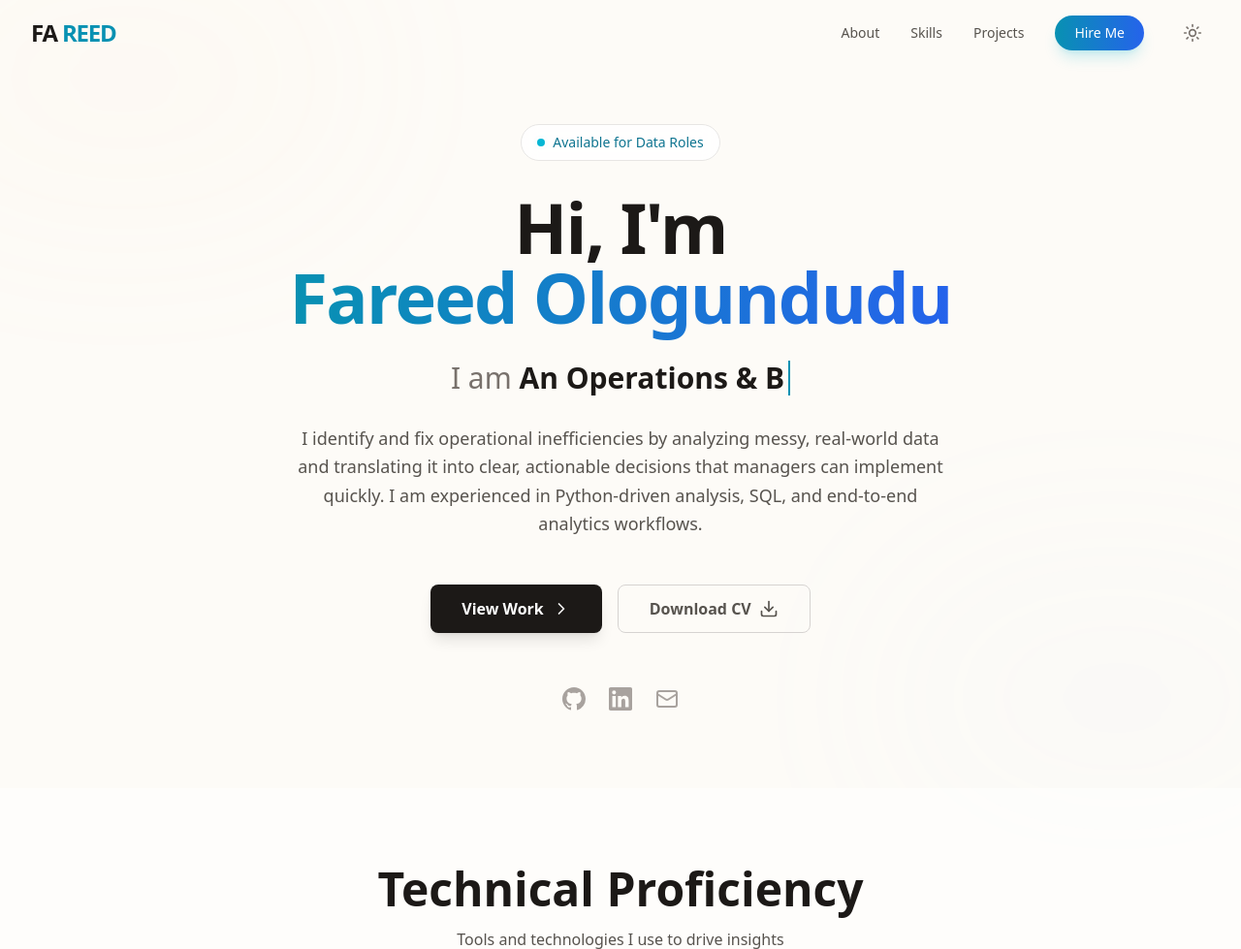
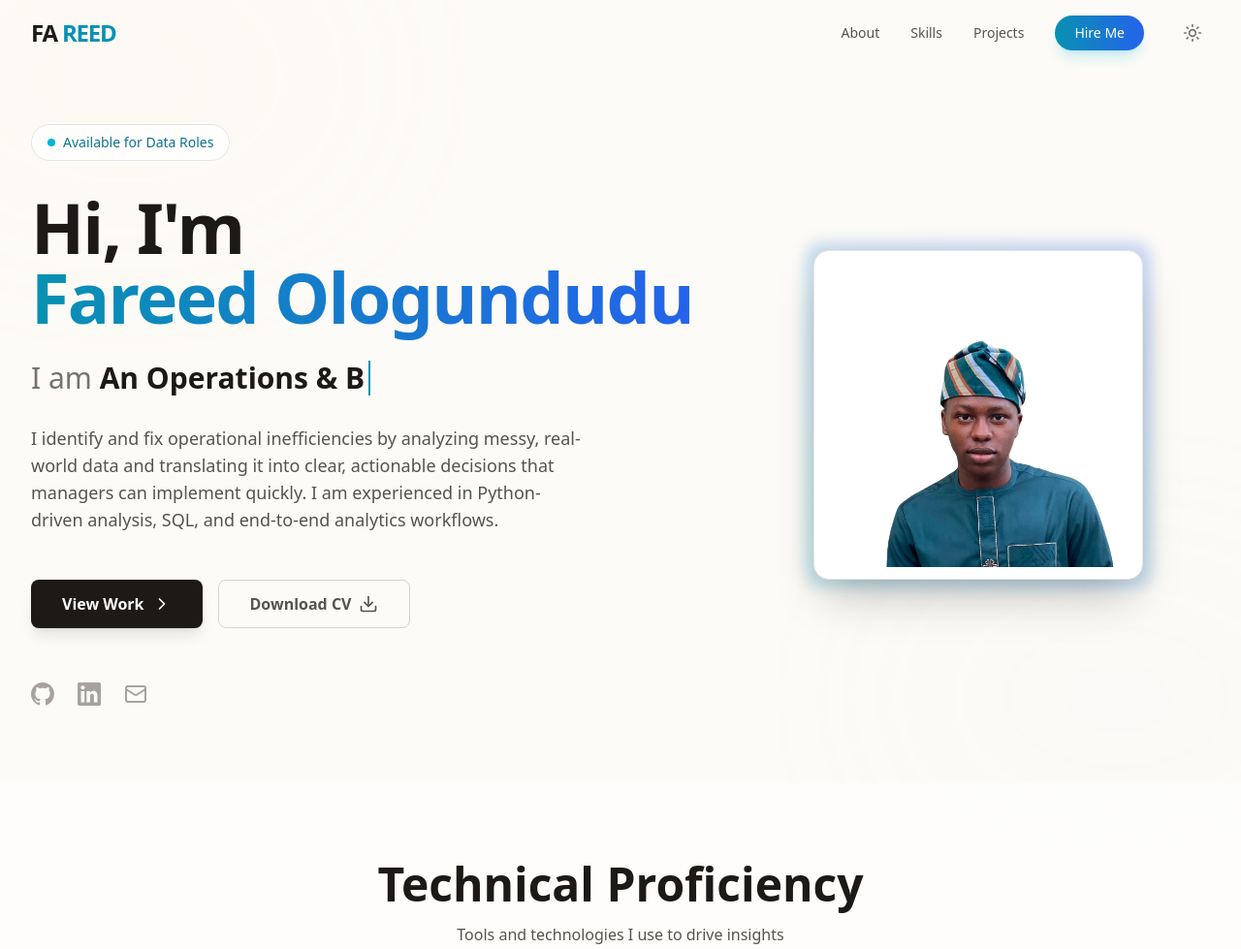
Before and after one commit to Fareed04/portfolio, a Django app: page / in a window 1280 px wide. Shown: the top 979 px of the page at 97% size. Run offline with Django 5.2, Linux system fonts and the light colour scheme; some libraries are stand-ins or nearby versions.

Commit message:
feat: add profile image to portfolio page

```diff
--- a/home/templates/home/home.html
+++ b/home/templates/home/home.html
@@ -6,7 +6,6 @@
     <meta name="viewport" content="width=device-width, initial-scale=1.0">
     <link rel="icon" type="image/svg+xml" href="{% static 'home/favicon.svg' %}">
     <title>{{ profile.name }} | Portfolio</title>
-        <!-- Tailwind CSS -->
     <script src="https://cdn.tailwindcss.com"></script>
     <script>
         tailwind.config = {
@@ -14,7 +13,7 @@
             theme: {
                 extend: {
                     colors: {
-                            cream: '#fdfbf7', // Custom Creamy Color
+                        cream: '#fdfbf7',
                         stone: {
                             850: '#1c1917',
                         }
@@ -23,10 +22,8 @@
             }
         }
     </script>
-        <!-- Lucide Icons -->
     <script src="https://unpkg.com/lucide@latest"></script>
     <style>
-            /* Custom Utilities for Animations */
         .reveal {
             opacity: 0;
             transform: translateY(30px);
@@ -41,7 +38,6 @@
             transition: width 1.5s ease-out;
         }
     </style>
-        <!-- Theme Init Script -->
     <script>
         if (localStorage.theme === 'dark' || (!('theme' in localStorage) && window.matchMedia('(prefers-color-scheme: dark)').matches)) {
             document.documentElement.classList.add('dark')
@@ -52,13 +48,11 @@
 </head>
 <body class="min-h-screen bg-cream text-stone-900 dark:bg-gray-950 dark:text-gray-100 font-sans selection:bg-cyan-500/30 selection:text-cyan-600 dark:selection:text-cyan-100 overflow-x-hidden transition-colors duration-300">
 
-        <!-- Dynamic Background Mesh -->
     <div class="fixed inset-0 z-0 opacity-30 pointer-events-none">
         <div class="absolute top-[-10%] left-[-10%] w-[40%] h-[40%] rounded-full bg-orange-200/20 dark:bg-cyan-900/20 blur-[100px] animate-pulse"></div>
         <div class="absolute bottom-[-10%] right-[-10%] w-[40%] h-[40%] rounded-full bg-blue-200/20 dark:bg-violet-900/20 blur-[100px] animate-pulse" style="animation-delay: 2s"></div>
     </div>
 
-        <!-- Navigation -->
     <nav id="navbar" class="fixed w-full z-50 transition-all duration-300 py-4 border-b border-transparent">
         <div class="max-w-7xl mx-auto px-4 sm:px-6 lg:px-8">
             <div class="flex items-center justify-between">
@@ -67,7 +61,6 @@
                     <span class="text-cyan-600 dark:text-cyan-400 group-hover:text-stone-900 dark:group-hover:text-white transition-colors">REED</span>
                 </div>
 
-                    <!-- Desktop Menu -->
                 <div class="hidden md:flex items-center gap-8">
                     <div class="flex items-center space-x-8">
                         <a href="#about" class="text-stone-600 dark:text-gray-400 hover:text-cyan-600 dark:hover:text-cyan-400 text-sm font-medium transition-colors">About</a>
@@ -76,14 +69,12 @@
                         <a href="#contact" class="bg-gradient-to-r from-cyan-600 to-blue-600 hover:from-cyan-500 hover:to-blue-500 text-white px-5 py-2 rounded-full text-sm font-medium transition-all transform hover:scale-105 shadow-lg shadow-cyan-500/20">Hire Me</a>
                     </div>
 
-                        <!-- Theme Toggle Button -->
                     <button id="theme-toggle" class="p-2 rounded-full text-stone-500 hover:bg-stone-200 dark:hover:bg-gray-800 transition-colors">
                         <i data-lucide="moon" class="hidden dark:block w-5 h-5"></i>
                         <i data-lucide="sun" class="block dark:hidden w-5 h-5"></i>
                     </button>
                 </div>
 
-                    <!-- Mobile menu button -->
                 <div class="md:hidden flex items-center gap-4">
                     <button id="theme-toggle-mobile" class="p-2 rounded-full text-stone-500 hover:bg-stone-200 dark:hover:bg-gray-800 transition-colors">
                         <i data-lucide="moon" class="hidden dark:block w-5 h-5"></i>
@@ -96,7 +87,6 @@
             </div>
         </div>
 
-            <!-- Mobile Menu -->
         <div id="mobile-menu" class="hidden md:hidden bg-cream dark:bg-gray-900 border-b border-stone-200 dark:border-gray-800">
             <div class="px-4 py-4 space-y-3">
                 <a href="#about" class="block text-stone-600 dark:text-gray-300 hover:text-cyan-600 dark:hover:text-cyan-400 px-3 py-2 rounded-md text-base font-medium">About</a>
@@ -106,11 +96,11 @@
         </div>
     </nav>
 
-        <!-- Hero Section -->
     <section id="about" class="relative pt-32 pb-20 px-4 sm:px-6 lg:px-8 max-w-7xl mx-auto min-h-screen flex items-center">
-            <div class="w-full max-w-3xl mx-auto text-center z-10">
-                <div class="space-y-8">
-                    <div class="reveal flex justify-center">
+        <div class="w-full grid grid-cols-1 lg:grid-cols-12 gap-12 items-center z-10">
+
+            <div class="lg:col-span-7 space-y-8 text-center lg:text-left flex flex-col justify-center min-h-[50vh] lg:min-h-0">
+                <div class="reveal flex justify-center lg:justify-start">
                     <div class="inline-flex items-center space-x-2 bg-white/80 dark:bg-gray-900/80 backdrop-blur border border-stone-200 dark:border-gray-700 px-4 py-2 rounded-full text-sm font-medium text-cyan-700 dark:text-cyan-400">
                         <span class="relative flex h-2 w-2">
                             <span class="animate-ping absolute inline-flex h-full w-full rounded-full bg-cyan-400 opacity-75"></span>
@@ -121,26 +111,26 @@
                 </div>
 
                 <div class="reveal" style="transition-delay: 100ms;">
-                        <h1 class="text-5xl md:text-7xl font-bold tracking-tight text-stone-900 dark:text-white leading-tight">
+                    <h1 class="text-4xl sm:text-5xl md:text-7xl font-bold tracking-tight text-stone-900 dark:text-white leading-tight">
                         Hi, I'm <br/>
                         <span class="text-transparent bg-clip-text bg-gradient-to-r from-cyan-600 to-blue-600 dark:from-cyan-400 dark:to-blue-500">{{ profile.name }}</span>
                     </h1>
                 </div>
 
-                    <div class="reveal flex justify-center" style="transition-delay: 200ms;">
-                        <div class="h-8 text-2xl md:text-3xl text-stone-500 dark:text-gray-400 font-light flex items-center">
+                <div class="reveal flex justify-center lg:justify-start" style="transition-delay: 200ms;">
+                    <div class="h-8 text-xl md:text-3xl text-stone-500 dark:text-gray-400 font-light flex items-center">
                         I am&nbsp;
                         <span id="typewriter" class="text-stone-900 dark:text-gray-100 font-semibold border-r-2 border-cyan-600 dark:border-cyan-400 pr-1"></span>
                     </div>
                 </div>
 
                 <div class="reveal" style="transition-delay: 300ms;">
-                        <p class="text-lg text-stone-600 dark:text-gray-400 max-w-2xl mx-auto leading-relaxed">
+                    <p class="text-base md:text-lg text-stone-600 dark:text-gray-400 max-w-xl mx-auto lg:mx-0 leading-relaxed">
                         {{ profile.about }}
                     </p>
                 </div>
 
-                    <div class="reveal flex justify-center flex-wrap gap-4 pt-4" style="transition-delay: 400ms;">
+                <div class="reveal flex justify-center lg:justify-start flex-wrap gap-4 pt-4" style="transition-delay: 400ms;">
                     <a href="#projects" class="bg-stone-900 dark:bg-white text-white dark:text-gray-950 hover:bg-cyan-800 dark:hover:bg-cyan-50 px-8 py-3 rounded-lg font-bold transition-all transform hover:-translate-y-1 flex items-center gap-2 shadow-lg">
                         View Work <i data-lucide="chevron-right" class="w-5 h-5"></i>
                     </a>
@@ -150,15 +140,13 @@
                     </a>
                 </div>
 
-                    <div class="reveal flex justify-center items-center gap-6 pt-6 text-stone-400 dark:text-gray-500" style="transition-delay: 500ms;">
-                        <!-- GitHub -->
+                <div class="reveal flex justify-center lg:justify-start items-center gap-6 pt-6 text-stone-400 dark:text-gray-500" style="transition-delay: 500ms;">
                     <a href="{{ profile.github }}" class="inline-block hover:text-cyan-600 dark:hover:text-cyan-400 hover:scale-110 transition-all">
                         <svg xmlns="http://www.w3.org/2000/svg" class="w-6 h-6" fill="currentColor" viewBox="0 0 24 24">
                             <path d="M12 0C5.37 0 0 5.37 0 12c0 5.31 3.435 9.795 8.205 11.385.6.105.825-.255.825-.57 0-.285-.015-1.23-.015-2.235-3.015.555-3.795-.735-4.035-1.41-.135-.345-.72-1.41-1.23-1.695-.42-.225-1.02-.78-.015-.795.945-.015 1.62.87 1.845 1.23 1.08 1.815 2.805 1.305 3.495.99.105-.78.42-1.305.765-1.605-2.67-.3-5.46-1.335-5.46-5.925 0-1.305.465-2.385 1.23-3.225-.12-.3-.54-1.53.12-3.18 0 0 1.005-.315 3.3 1.23.96-.27 1.98-.405 3-.405s2.04.135 3 .405c2.295-1.56 3.3-1.23 3.3-1.23.66 1.65.24 2.88.12 3.18.765.84 1.23 1.905 1.23 3.225 0 4.605-2.805 5.625-5.475 5.925.435.375.81 1.095.81 2.22 0 1.605-.015 2.895-.015 3.3 0 .315.225.69.825.57A12.02 12.02 0 0 0 24 12c0-6.63-5.37-12-12-12z"/>
                         </svg>
                     </a>
 
-                        <!-- LinkedIn -->
                     <a href="{{ profile.linkedin }}" class="inline-block hover:text-cyan-600 dark:hover:text-cyan-400 hover:scale-110 transition-all">
                         <svg xmlns="http://www.w3.org/2000/svg" class="w-6 h-6" fill="currentColor" viewBox="0 0 24 24">
                             <path d="M20.447 20.452h-3.554v-5.569c0-1.328-.027-3.037-1.852-3.037-1.853 0-2.136 1.445-2.136 2.939v5.667H9.351V9h3.414v1.561h.046c.477-.9 1.637-1.85 3.37-1.85 3.601 0 4.267 2.37 4.267 5.455v6.286zM5.337 7.433a2.062 2.062 0 0 1-2.063-2.065 2.064 2.064 0 1 1 2.063 2.065zm1.782 13.019H3.555V9h3.564v11.452zM22.225 0H1.771C.792 0 0 .774 0 1.729v20.542C0 23.227.792 24 1.771 24h20.451C23.2 24 24 23.227 24 22.271V1.729C24 .774 23.2 0 22.222 0h.003z"/>
@@ -167,10 +155,22 @@
                     <a href="mailto:{{ profile.email }}" class="inline-block hover:text-cyan-600 dark:hover:text-cyan-400 hover:scale-110 transition-all"><i data-lucide="mail" class="w-6 h-6"></i></a>
                 </div>
             </div>
+
+            <div class="lg:col-span-5 flex justify-center items-center reveal" style="transition-delay: 200ms;">
+                <div class="relative group max-w-[280px] sm:max-w-[340px] w-full aspect-square flex items-center justify-center">
+                    <div class="absolute -inset-2 bg-gradient-to-tr from-cyan-600 to-blue-600 rounded-2xl blur opacity-25 group-hover:opacity-40 transition duration-500"></div>
+
+                    <div class="w-full h-full rounded-2xl overflow-hidden border border-stone-200 dark:border-gray-800 bg-white dark:bg-gray-900 p-3 shadow-2xl relative z-10 flex items-center justify-center">
+                        <img src="{% static 'home/profile.jpeg' %}"
+                             alt="{{ profile.name }}"
+                             class="w-full h-full object-cover rounded-xl filter contrast-[1.01] saturate-[1.02]">
+                    </div>
+                </div>
+            </div>
+
         </div>
     </section>
 
-        <!-- Skills Section -->
     <section id="skills" class="py-20 bg-white/50 dark:bg-gray-900/50 relative overflow-hidden transition-colors duration-300">
         <div class="max-w-7xl mx-auto px-4 sm:px-6 lg:px-8 relative z-10">
             <div class="text-center mb-16 reveal">
@@ -215,7 +215,6 @@
         </div>
     </section>
 
-        <!-- Certifications Section -->
     <section id="certifications" class="py-12 bg-cream dark:bg-gray-950 transition-colors duration-300">
         <div class="max-w-7xl mx-auto px-4 sm:px-6 lg:px-8">
             <div class="grid grid-cols-1 lg:grid-cols-1 gap-8">
@@ -251,7 +250,6 @@
         </div>
     </section>
 
-        <!-- Projects Section -->
     <section id="projects" class="py-20 px-4 sm:px-6 lg:px-8 max-w-7xl mx-auto">
         <div class="flex flex-col md:flex-row justify-between items-end mb-12 gap-6">
             <div class="reveal">
@@ -259,7 +257,6 @@
                 <p class="text-stone-600 dark:text-gray-400">A selection of my recent data experiments</p>
             </div>
 
-                <!-- Filter Buttons -->
             <div class="reveal flex flex-wrap gap-2" id="project-filters">
                 <button class="filter-btn px-5 py-2 rounded-full text-sm font-medium transition-all duration-300 bg-cyan-600 dark:bg-cyan-500 text-white shadow-lg shadow-cyan-500/25 scale-105" data-filter="All">All Projects</button>
                 <button class="filter-btn px-5 py-2 rounded-full text-sm font-medium transition-all duration-300 bg-white dark:bg-gray-800 text-stone-600 dark:text-gray-400 hover:bg-stone-100 dark:hover:bg-gray-700 hover:text-stone-900 dark:hover:text-white border border-stone-200 dark:border-transparent" data-filter="Business Analytics">Business Analytics</button>
@@ -318,7 +315,6 @@
         </div>
     </section>
 
-        <!-- Footer / Contact -->
     <section id="contact" class="py-24 bg-gradient-to-b from-stone-100 to-white dark:from-gray-950 dark:to-gray-900 border-t border-stone-200 dark:border-gray-800 relative overflow-hidden transition-colors duration-300">
         <div class="max-w-4xl mx-auto px-4 text-center relative z-10 reveal">
             <h2 class="text-4xl md:text-6xl font-bold text-stone-900 dark:text-white mb-8">Ready to Analyze?</h2>
@@ -341,11 +337,9 @@
         </div>
     </section>
 
-        <!-- Interactive Scripts -->
     <script>
         lucide.createIcons();
 
-            // Theme Toggle Logic
         const toggleBtns = [document.getElementById('theme-toggle'), document.getElementById('theme-toggle-mobile')];
 
         toggleBtns.forEach(btn => {
@@ -362,7 +356,6 @@
             }
         });
 
-            // Navbar Scroll
         const navbar = document.getElementById('navbar');
         window.addEventListener('scroll', () => {
             if (window.scrollY > 50) {
@@ -374,14 +367,12 @@
             }
         });
 
-            // Mobile Menu
         const btn = document.getElementById('mobile-menu-btn');
         const menu = document.getElementById('mobile-menu');
         btn.addEventListener('click', () => {
             menu.classList.toggle('hidden');
         });
 
-            // Reveal Animation
         const observerOptions = { threshold: 0.1 };
         const observer = new IntersectionObserver((entries) => {
             entries.forEach(entry => {
@@ -393,11 +384,10 @@
                     });
                 }
             });
-            }, observerOptions);
+        }, { ...observerOptions });
 
         document.querySelectorAll('.reveal').forEach(el => observer.observe(el));
 
-            // Typing Effect
         const textElement = document.getElementById('typewriter');
         const phrases = {{ profile.roles|safe }};
         let phraseIndex = 0;
@@ -426,9 +416,10 @@
                 setTimeout(type, isDeleting ? 50 : 100);
             }
         }
+        if(phrases && phrases.length > 0) {
             type();
+        }
 
-            // Filtering
         const filterBtns = document.querySelectorAll('.filter-btn');
         const projectCards = document.querySelectorAll('.project-card');
 
```
Also changed, not shown: home/static/home/profile.jpeg (added). Lines whose indentation alone changed are shown as unchanged.
